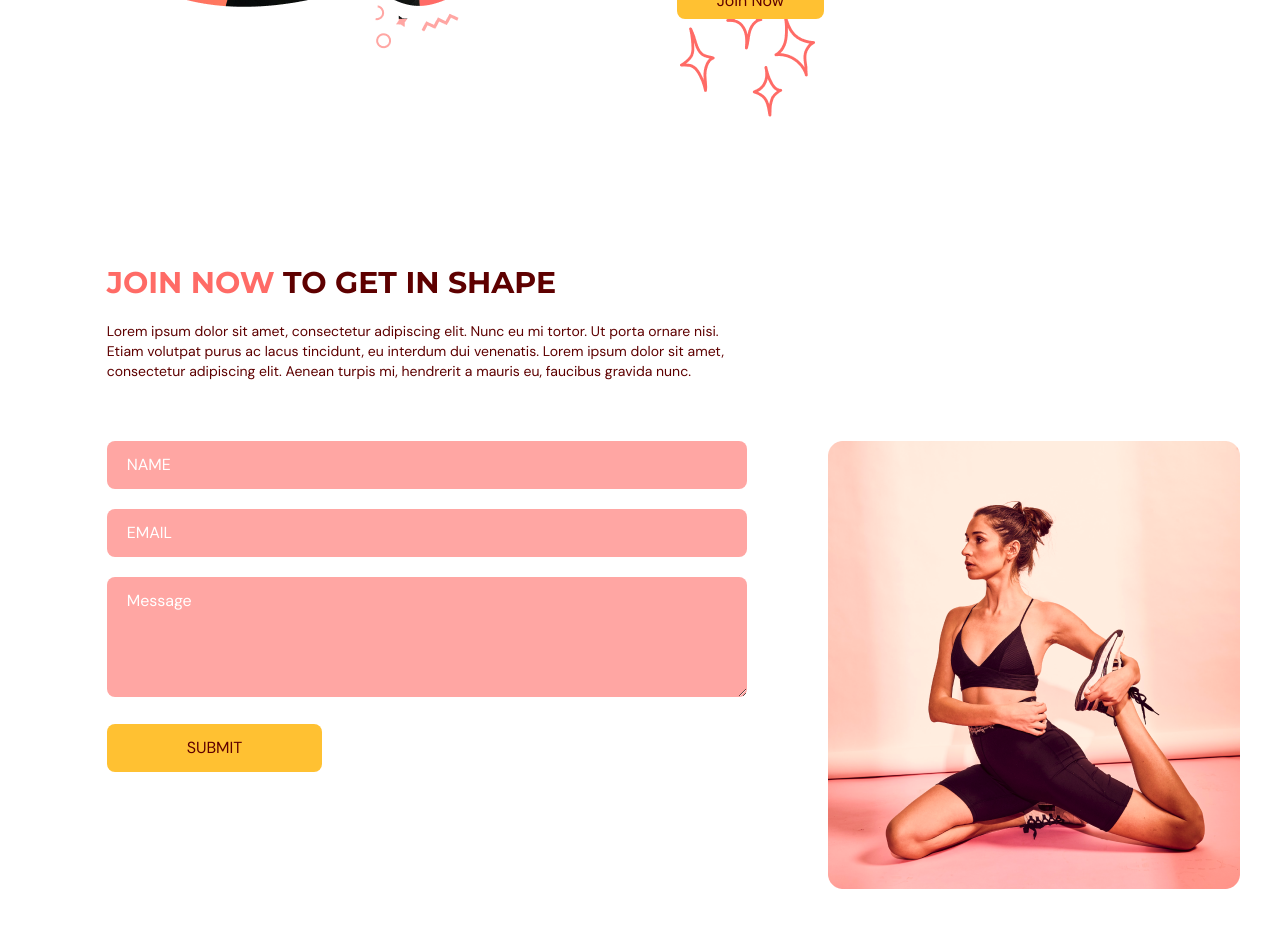
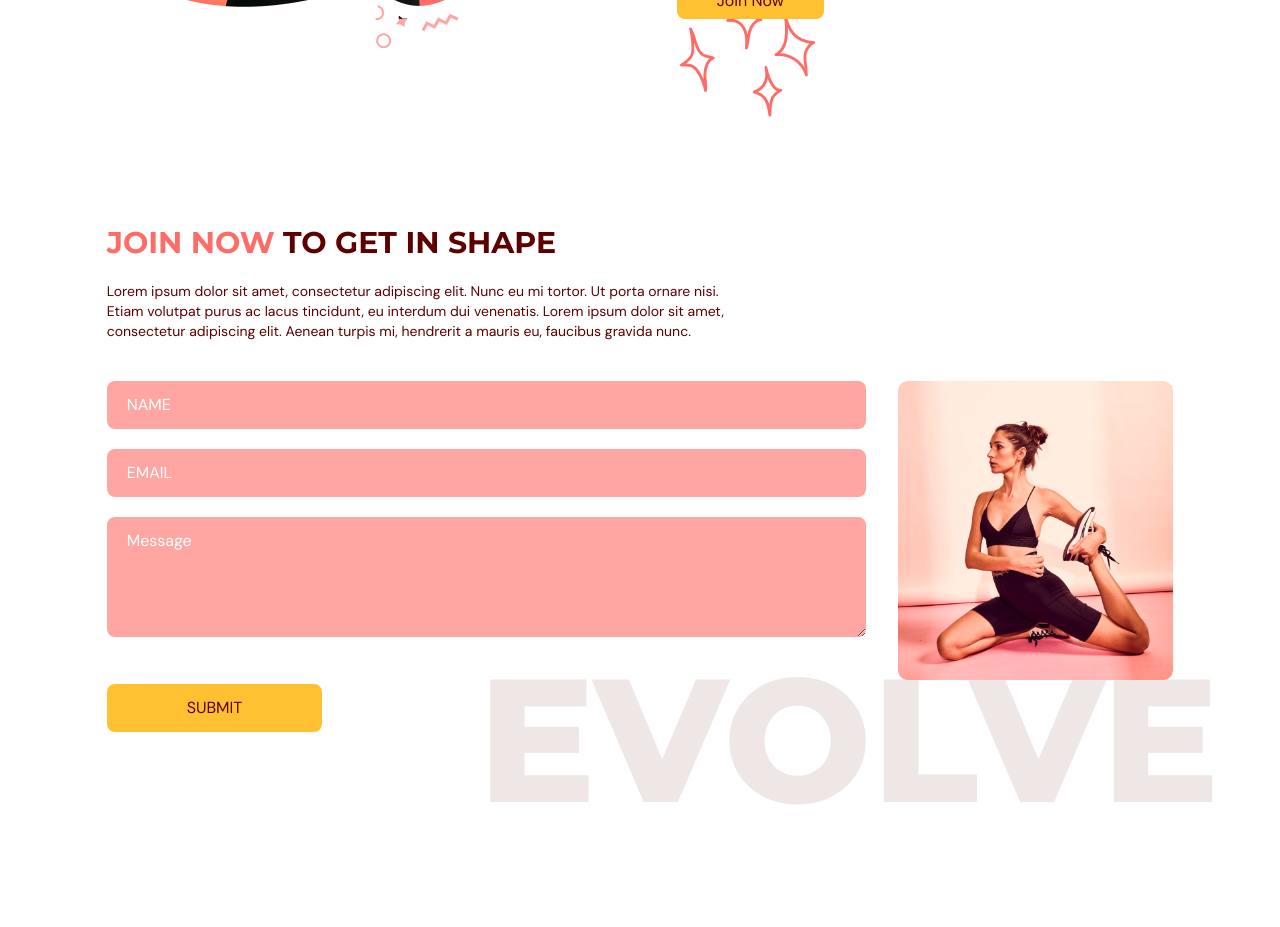
Before and after one commit to LeonardAlimadhi1/gym-app, a React (Vite) app: page / in a window 1280 px wide. Shown: the part 2120-3047 px from the top of the page. After the commit the page ends 2980 px from the top, so only its background shows below. Built offline with nearby package versions, Linux system fonts and the light colour scheme.

Commit message:
Added image and animation

```diff
--- a/src/scenes/contactUs/index.tsx
+++ b/src/scenes/contactUs/index.tsx
@@ -7,7 +7,7 @@
 type Props = { setSelectedPage: (value: SelectedPage) => void };
 
 const ContactUs = ({ setSelectedPage }: Props) => {
-  const inputStyles = ` mt-5 w-full rounded-lg bg-primary-300 px-5 py-3 placeholder-white`;
+  const inputStyles = ` mb-5 w-full rounded-lg bg-primary-300 px-5 py-3 placeholder-white`;
   const {
     register,
     trigger,
@@ -22,16 +22,13 @@
   };
 
   return (
-    <section
-      id="contactus"
-      className=" mx-auto mt-10 min-h-full w-5/6 py-12 pb-32 pt-24  "
-    >
+    <section id="contactus" className=" mx-auto    w-5/6 pb-32 pt-24  ">
       <motion.div
-        className="md:w-3/5 "
         onViewportEnter={() => setSelectedPage(SelectedPage.OurClasses)}
       >
         {/* HEADEER */}
         <motion.div
+          className="md:w-3/5 "
           initial="hidden"
           whileInView="visible"
           viewport={{ once: true, amount: 0.5 }}
@@ -45,7 +42,7 @@
             <span className=" text-primary-500">JOIN NOW </span> TO GET IN SHAPE
           </HeaderText>
 
-          <p className=" my-5  text-sm  ">
+          <p className=" my-5 text-sm  ">
             Lorem ipsum dolor sit amet, consectetur adipiscing elit. Nunc eu mi
             tortor. Ut porta ornare nisi. Etiam volutpat purus ac lacus
             tincidunt, eu interdum dui venenatis. Lorem ipsum dolor sit amet,
@@ -125,9 +122,25 @@
               </button>
             </form>
           </motion.div>
-          <div className=" right-10 ml-10  py-5 md:absolute">
-            <img src={ContactUsImage} alt="contact-us-iamge" />
-          </div>
+          <motion.div
+            initial="hidden"
+            whileInView="visible"
+            viewport={{ once: true, amount: 0.5 }}
+            transition={{ delay: 0.2, duration: 0.5 }}
+            variants={{
+              hidden: { opacity: 0, y: 50 },
+              visible: { opacity: 1, y: 0 },
+            }}
+            className=" relative mt-16  basis-2/5 md:mt-0 "
+          >
+            <div className=" w-full before:absolute before:-bottom-20 before:-right-10 before:z-[-1] md:before:content-evolvetext ">
+              <img
+                className=" w-full"
+                src={ContactUsImage}
+                alt="contact-us-iamge"
+              />
+            </div>
+          </motion.div>
         </div>
       </motion.div>
     </section>
```
